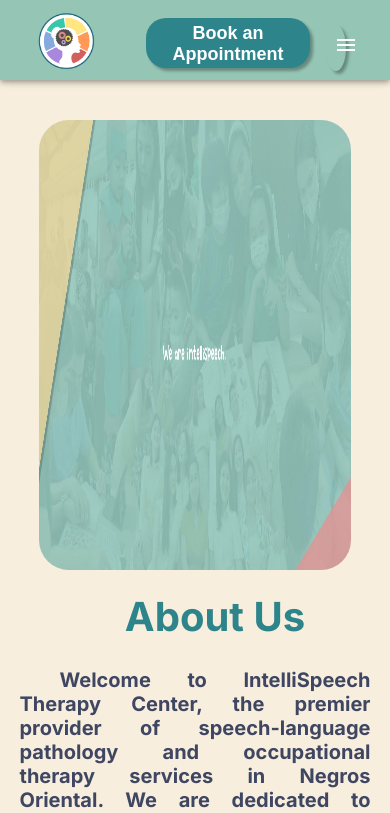
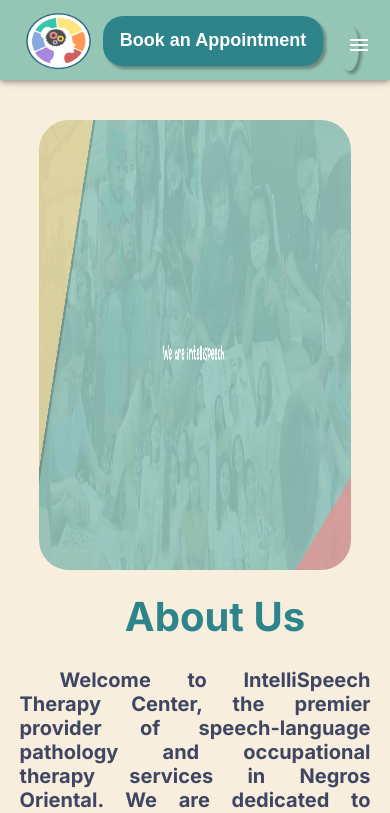
Before and after one commit to domnatz/Intelli-Website, a React (Create React App) app in the folder intelli-website/: page / in a window 390 px wide. Shown: the top 813 px of the page. Built offline with nearby package versions, Linux system fonts and the light colour scheme.

Commit message:
final UI fixes v3

```diff
--- a/intelli-website/src/pages/Landing.css
+++ b/intelli-website/src/pages/Landing.css
@@ -453,7 +453,17 @@
   }
 
   .apt-btn {
-    margin-top: 10px;
-    width: 100%;
+    width: 220px;
+    height: 50px;
+    padding: 5px;
+    background: #2D848B;
+    color: #fff;
+    border: none;
+    border-radius: 20px;
+    cursor: pointer;
+    font-size: 18px;
+    font-weight: bold;
+    margin-bottom:40px;
+    margin-left: 10px;
   }
 }
```
